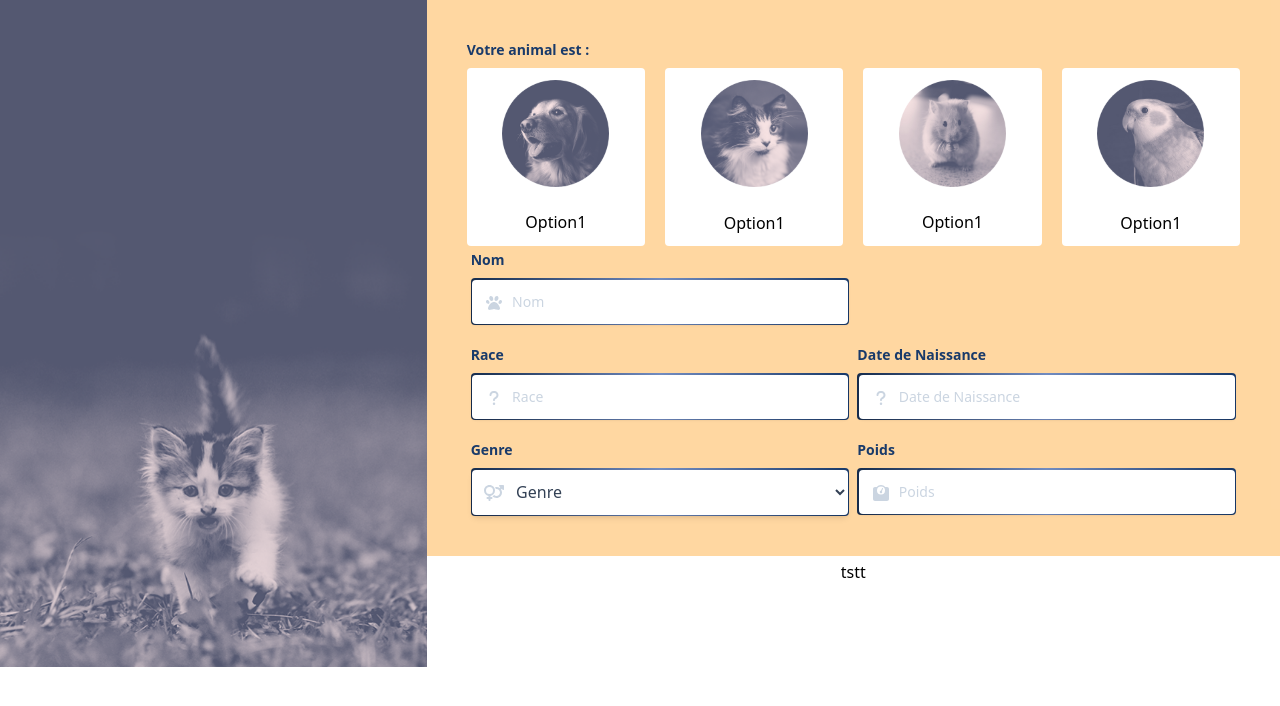
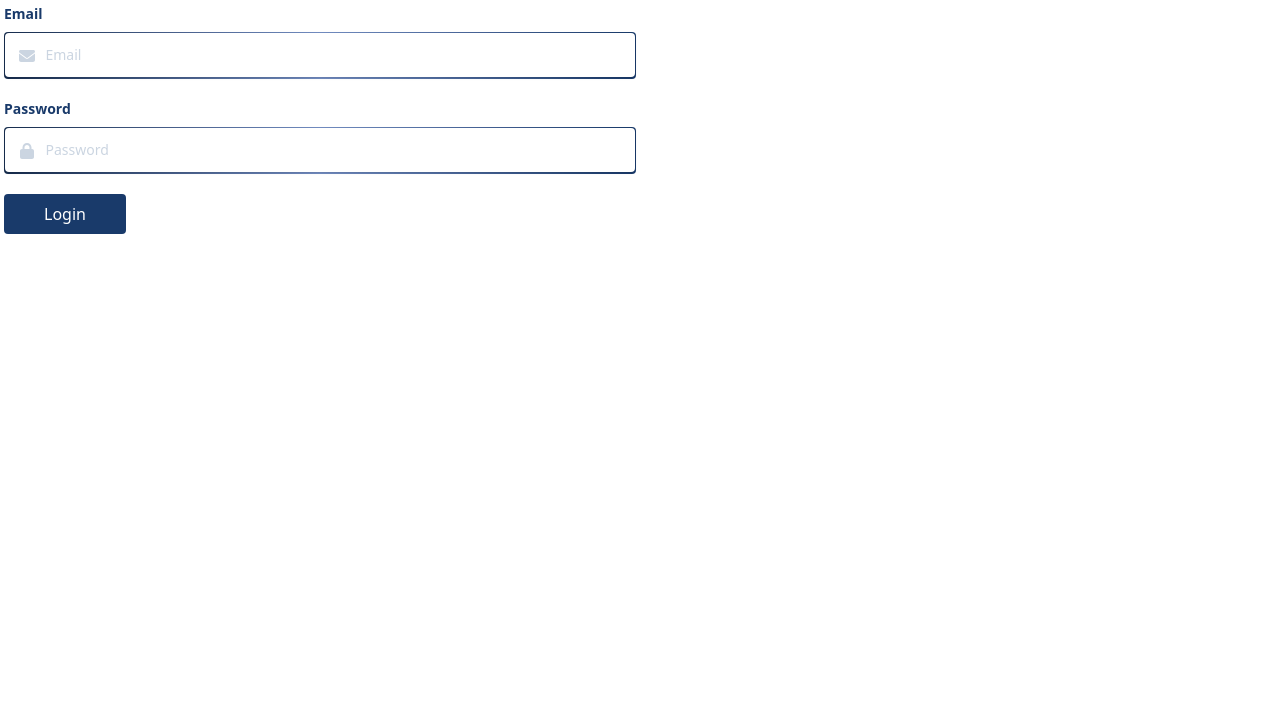
Before and after one commit to safa-abidi/petcare_front, an Angular app: page / in a window 1280 px wide. Shown: the top 706 px of the page. Built offline with nearby package versions, Linux system fonts and the light colour scheme.

Commit message:
login form initial

```diff
--- a/src/app/app.component.html
+++ b/src/app/app.component.html
@@ -1,3 +1 @@
-<app-add-pet>
-
-</app-add-pet>
+<app-login></app-login>
--- a/src/app/app.module.ts
+++ b/src/app/app.module.ts
@@ -6,6 +6,8 @@ import { AddPetComponent } from './add-pet/add-pet.component';
 import { FontAwesomeModule } from '@fortawesome/angular-fontawesome';
 import { TextInputWithIconComponent } from './form/text-input-with-icon/text-input-with-icon.component';
 import { DropdownWithIconComponent } from './form/dropdown-with-icon/dropdown-with-icon.component';
+import { LoginComponent } from './login/login.component';
+import { ButtonComponent } from './form/button/button.component';
 
 @NgModule({
   declarations: [
@@ -13,6 +15,8 @@ import { DropdownWithIconComponent } from './form/dropdown-with-icon/dropdown-wi
     AddPetComponent,
     TextInputWithIconComponent,
     DropdownWithIconComponent,
+    LoginComponent,
+    ButtonComponent,
   ],
   imports: [
     BrowserModule,
--- /dev/null
+++ b/src/app/form/button/button.component.html
@@ -0,0 +1,7 @@
+<div class="p-1">
+  <button type="button" class="bg-[#193A6A] hover:bg-blue-900 text-white py-2 px-10 rounded">
+    {{text}}
+  </button>
+</div>
+
+<!--to center an item: flex flex-col items-center -->
--- /dev/null
+++ b/src/app/form/button/button.component.ts
@@ -0,0 +1,16 @@
+import { Component, Input, OnInit } from '@angular/core';
+
+@Component({
+  selector: 'app-button',
+  templateUrl: './button.component.html',
+  styleUrls: ['./button.component.css']
+})
+export class ButtonComponent implements OnInit {
+  @Input() text = "Button"
+
+  constructor() { }
+
+  ngOnInit(): void {
+  }
+
+}
--- /dev/null
+++ b/src/app/login/login.component.html
@@ -0,0 +1,10 @@
+
+<div class="grid grid-cols-2">
+  <app-text-input-with-icon [icon]="emailIcon" [placeholder]="'Email'"> </app-text-input-with-icon>
+</div>
+
+<div class="grid grid-cols-2">
+  <app-text-input-with-icon [icon]="passwordIcon" [placeholder]="'Password'" [type]="'password'"> </app-text-input-with-icon>
+</div>
+
+<app-button [text]="'Login'"></app-button>
--- /dev/null
+++ b/src/app/login/login.component.ts
@@ -0,0 +1,18 @@
+import { Component, OnInit } from '@angular/core';
+import { faEnvelope, faLock } from "@fortawesome/free-solid-svg-icons";
+
+@Component({
+  selector: 'app-login',
+  templateUrl: './login.component.html',
+  styleUrls: ['./login.component.css']
+})
+export class LoginComponent implements OnInit {
+  emailIcon = faEnvelope
+  passwordIcon = faLock
+
+  constructor() { }
+
+  ngOnInit(): void {
+  }
+
+}
```
Also changed, not shown: src/app/form/button/button.component.css (added), src/app/login/login.component.css (added), 2 other files (tests, documents, lock files or other folders).
